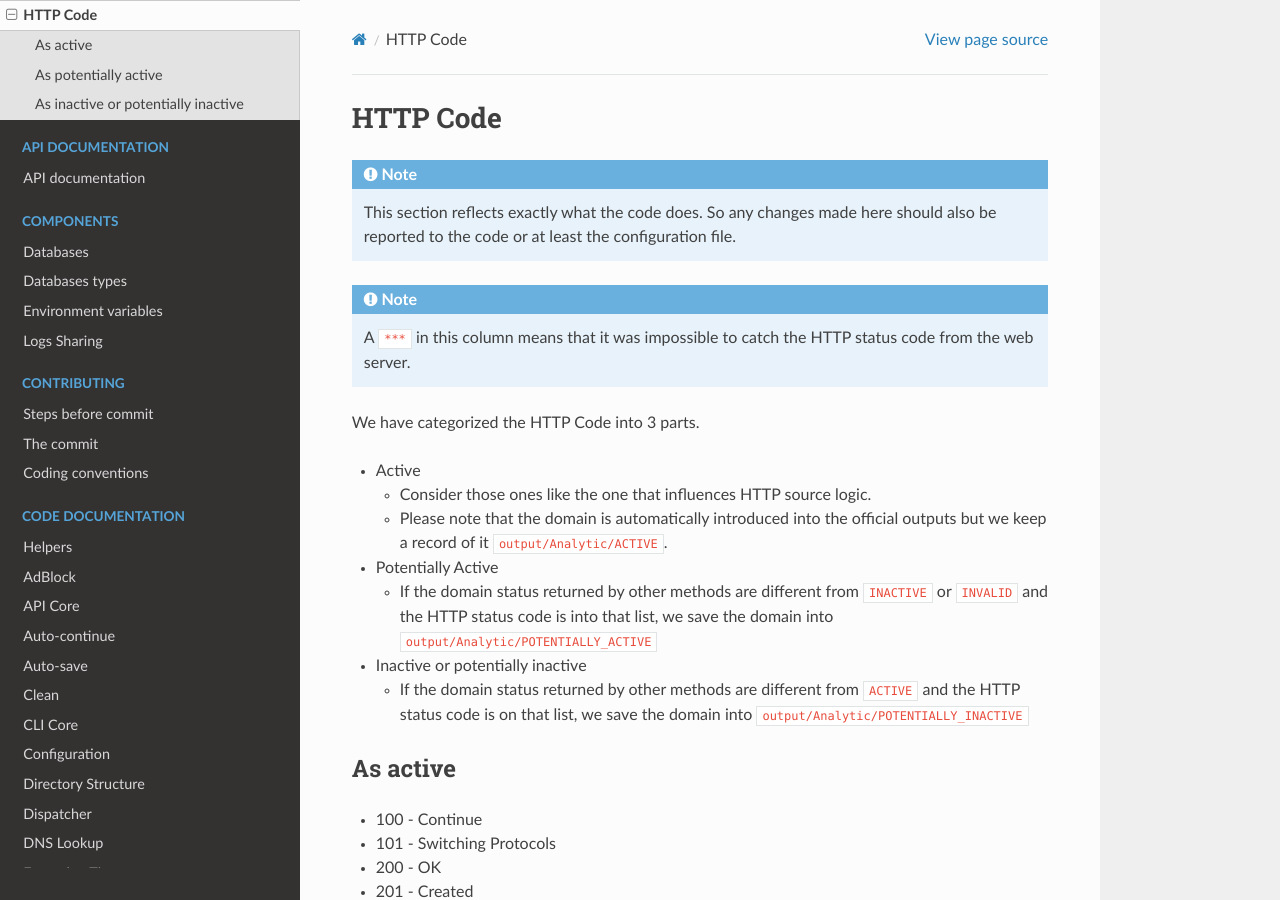
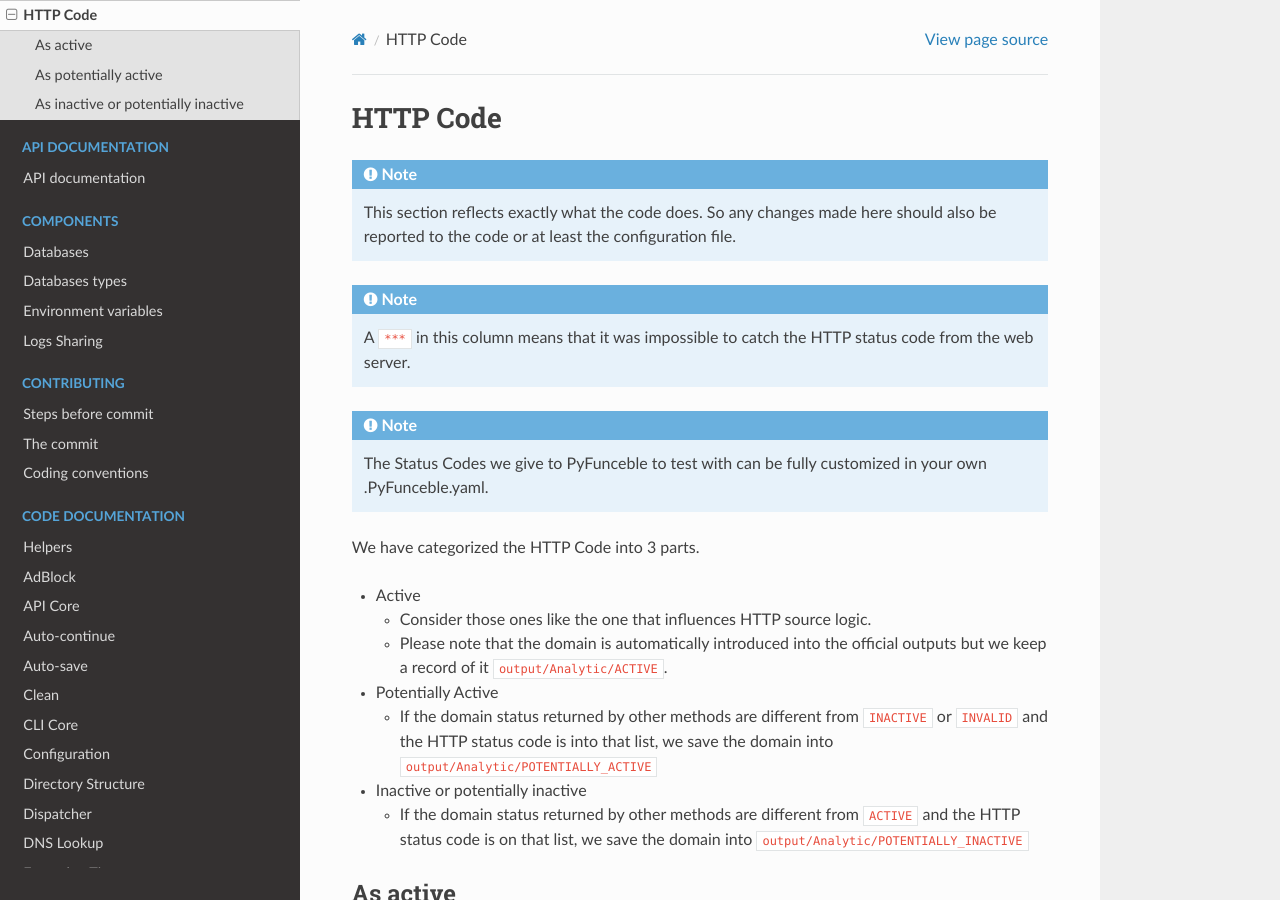
Before and after one commit to PyFunceble/rst-docs, a Sphinx documentation site: the page built from docs/columns/http_code.rst, in a window 1280 px wide and 900 px high. Built offline with Sphinx 7.4.7 and the Read the Docs theme 2.0.0, drawn with Linux system fonts in a browser that asks for light colours; pages that are not in the unit, such as notebooks, are missing from menus.

Commit message:
Add Note Regarding Customization of HTTP Codes used in Testing

```diff
--- a/docs/columns/http_code.rst
+++ b/docs/columns/http_code.rst
@@ -6,6 +6,9 @@ HTTP Code
 
 .. note::
   A :code:`***` in this column means that it was impossible to catch the HTTP status code from the web server.
+
+.. note::
+  The Status Codes we give to PyFunceble to test with can be fully customized in your own .PyFunceble.yaml.
 
 We have categorized the HTTP Code into 3 parts.
 
```
